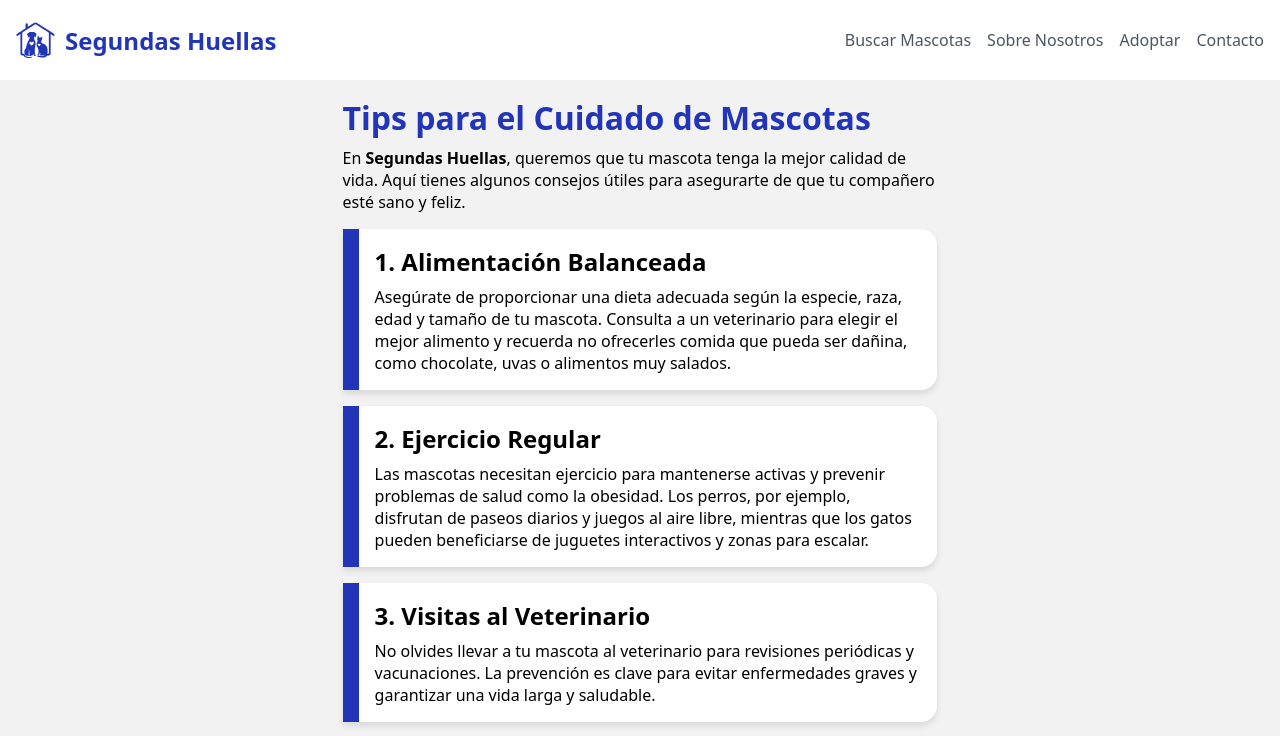
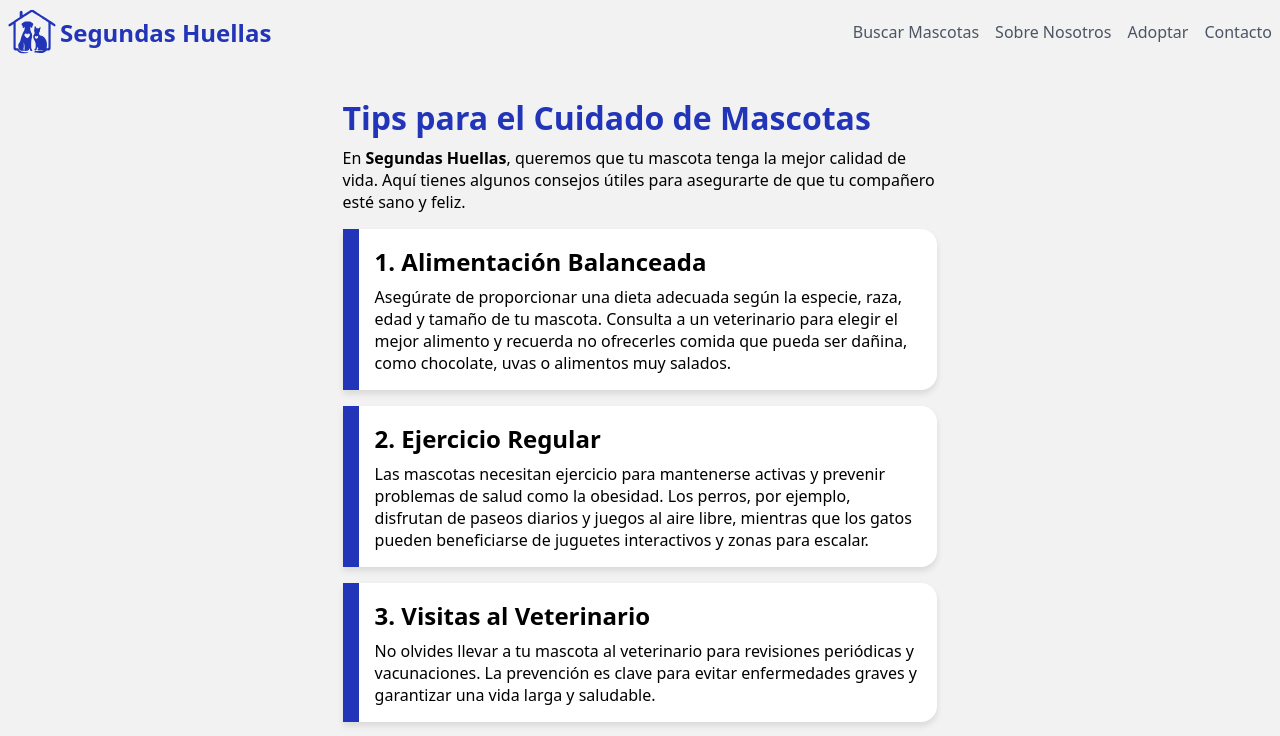
Before and after one commit to No-Country-simulation/C22-23-t-webapp, a React (Vite) app in the folder frontend/: page /SegundasHuellas/tips in a window 1280 px wide. Shown: the top 736 px of the page. Built offline with nearby package versions, Linux system fonts and the light colour scheme.

Commit message:
Fix LandingPageHeader styling inconsistensies

```diff
--- a/frontend/src/components/LandingPageHeader/LandingPageHeader.css
+++ b/frontend/src/components/LandingPageHeader/LandingPageHeader.css
@@ -1,17 +1,22 @@
 /* Header */
 #LandingPageHeader {
-    background-color: white;
+    padding: 0.5rem;
+    background-color: var(--clr-secondary);
     box-shadow: 0 1px 2px rgba(0, 0, 0, 0.1);
-    display: grid;
-    place-items: center;
+
+    max-width: 100%;
     width: 100%;
+    display: flex;
+    flex-direction: column;
+    justify-content: space-between;
+    align-items: center;
+    gap: 1rem;
 }
 
 #LandingPageContainer {
     max-width: 100%;
     width: 100%;
     margin: 0 auto;
-    padding: 0.7rem 1rem;
     display: flex;
     flex-direction: column;
     justify-content: space-between;
@@ -63,8 +68,15 @@
 
 /* Logo */
 .header-logo-title {
+    height: 3rem;
+    min-height: 3rem;
     display: flex;
-    gap: 10px;
+    gap: 0.25rem;
+}
+
+.header-logo-title > img {
+    height: 3rem;
+    width: 3rem;
 }
 
 /* Menu Icons (Hamburger and Close) */
--- a/frontend/src/components/LandingPageHeader/LandingPageHeader.jsx
+++ b/frontend/src/components/LandingPageHeader/LandingPageHeader.jsx
@@ -3,41 +3,10 @@ import './LandingPageHeader.css'
 import { BASENAME } from '../../config.js'
 import { Link, NavLink } from 'react-router-dom'
 
-// export function LandingPageHeader() {
-//     return (
-//         <header id="LandingPageHeader">
-//             <div id="LandingPageContainer">
-//                 <Link to={"/"} className='header-logo-title'>
-//                     <img src="sh-logo.svg" alt="Logo de Segundas Huellas" />
-//                     <h1 id="LandingPageTitle">Segundas Huellas</h1>
-//                 </Link>
-//                 <nav>
-//                     <ul id="LandingPageNavList">
-//                         <li className="LandingPageNavItem">
-//                             <NavLink to={"/search"} className="LandingPageNavLink">Buscar Mascotas</NavLink>
-//                         </li>
-//                         <li className="LandingPageNavItem">
-//                             <NavLink to={"/about"} className="LandingPageNavLink">Sobre Nosotros</NavLink>
-//                         </li>
-//                         <li className="LandingPageNavItem">
-//                             <NavLink to={"/login"} className="LandingPageNavLink">Adoptar</NavLink>
-//                         </li>
-//                         <li className="LandingPageNavItem">
-//                             <NavLink to={"/contact"} className="LandingPageNavLink">Contacto</NavLink>
-//                         </li>
-//                     </ul>
-//                 </nav>
-//             </div>
-//         </header>
-//     )
-// }
+export function LandingPageHeader() {
+    const [menuOpen, setMenuOpen] = useState(false)
 
-export function LandingPageHeader() {
-    const [menuOpen, setMenuOpen] = useState(false);
-
-    const toggleMenu = () => {
-        setMenuOpen(!menuOpen);
-    };
+    const toggleMenu = () => { setMenuOpen(!menuOpen) }
 
     return (
         <header id="LandingPageHeader">
@@ -78,5 +47,5 @@ export function LandingPageHeader() {
                 </div>
             </div>
         </header>
-    );
+    )
 }
```
